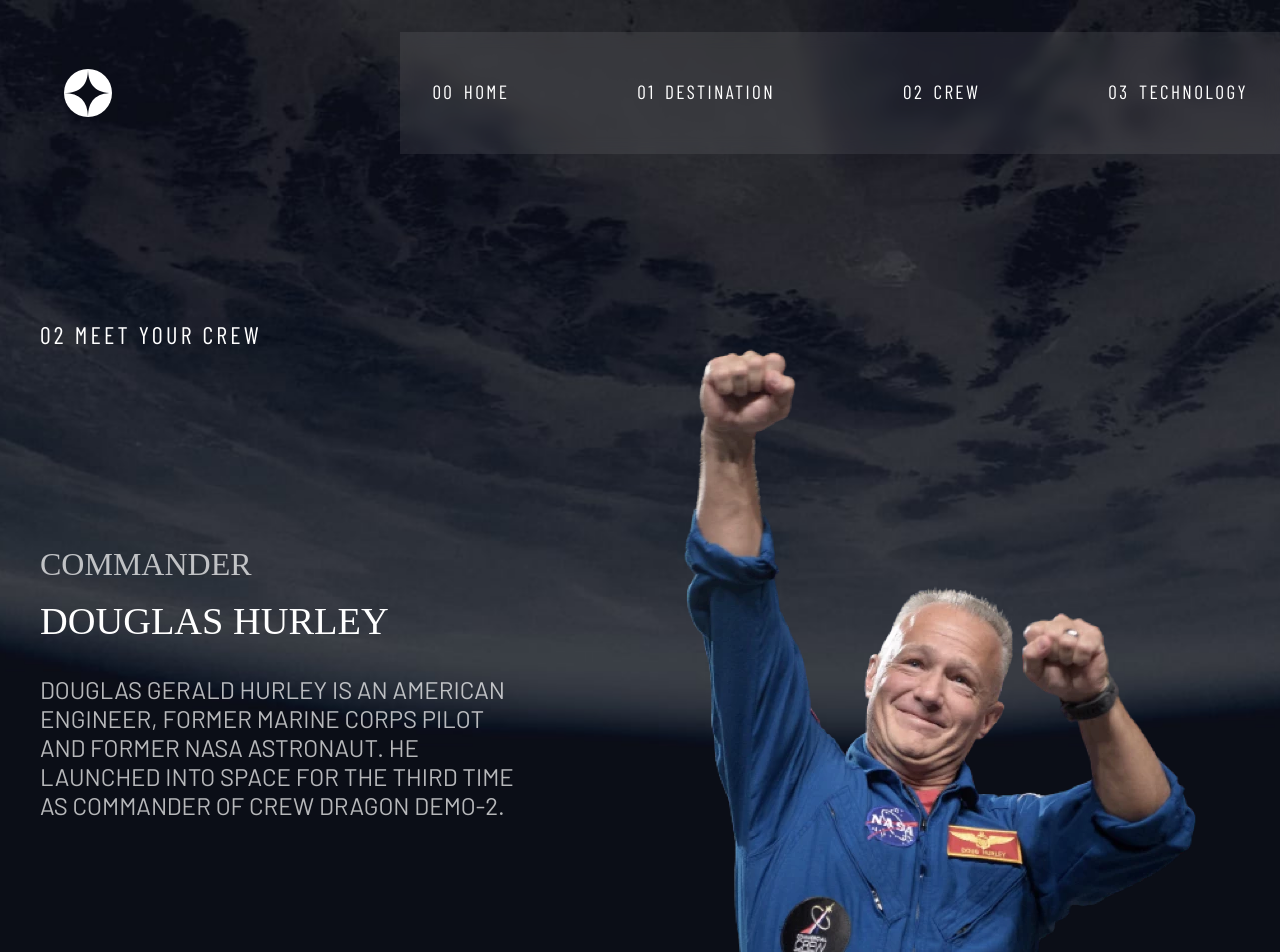
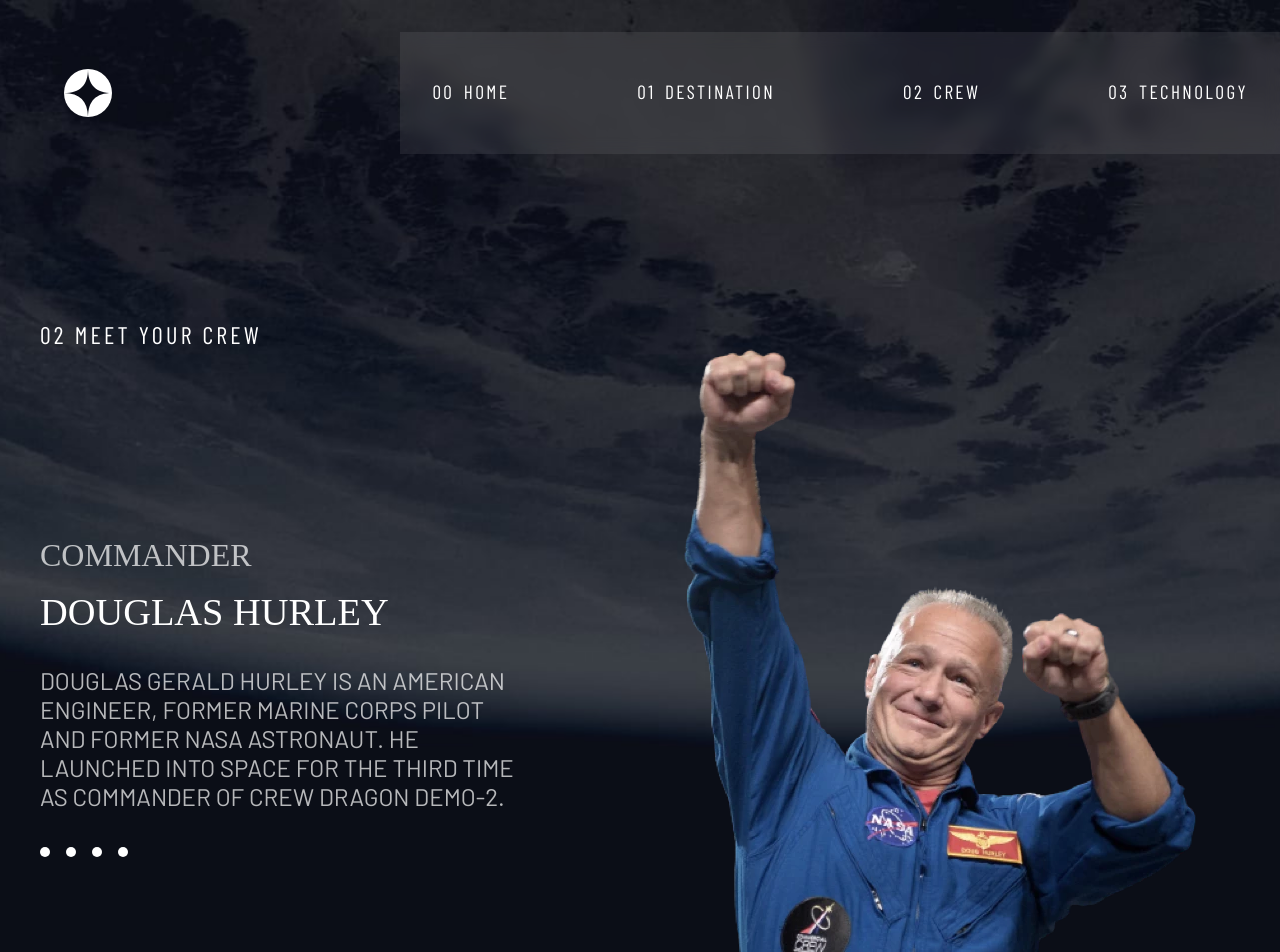
Before and after one commit to JanudaStack/space-tourism-official-main, a React (Vite) app: page /#/crew in a window 1280 px wide. Shown: the top 952 px of the page. Built offline with nearby package versions, Linux system fonts and the light colour scheme; a web font is replaced by a local one.

Commit message:
Added navigation buttons to Crew page to navigate between crew members

```diff
--- a/src/pages/Crew/Crew.jsx
+++ b/src/pages/Crew/Crew.jsx
@@ -60,7 +60,22 @@
                                         {selectedMember.info}
                                     </p>
                                 </div>
-                                <div className={styles['crew-nav']}></div>
+                                <div className={styles['crew-nav']}>
+                                    <ul className={styles['crew-nav-dots']}>
+                                        <li>
+                                            <button></button>
+                                        </li>
+                                        <li>
+                                            <button></button>
+                                        </li>
+                                        <li>
+                                            <button></button>
+                                        </li>
+                                        <li>
+                                            <button></button>
+                                        </li>
+                                    </ul>
+                                </div>
                             </div>
                             <picture className={styles['crew-img']}>
                                 <img
--- a/src/pages/Crew/Crew.module.css
+++ b/src/pages/Crew/Crew.module.css
@@ -67,6 +67,18 @@
     justify-content: center;
 }
 
+.crew-nav-dots {
+    display: flex;
+    gap: 1rem;
+}
+
+.crew-nav-dots li button {
+    height: 10px;
+    width: 10px;
+    border-radius: 50%;
+    background-color: white;
+}
+
 @media (min-width: 768px) {
     .crew-section {
         background-image: url('../../assets/crew/background-crew-tablet.jpg');
```
